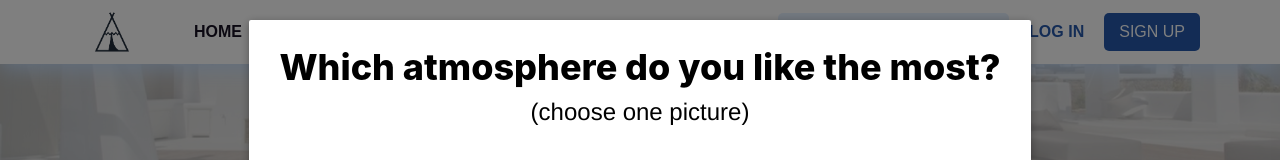
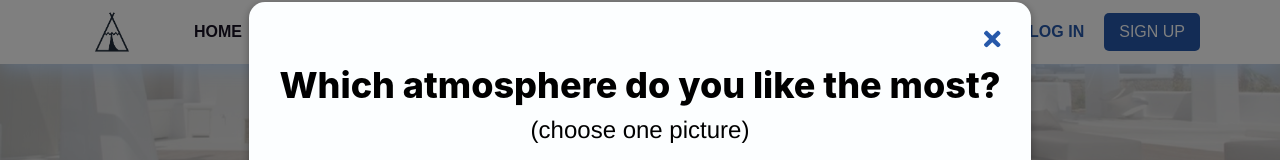
Before and after one commit to jspmarc/TechnoScape-AdAstraAbyssoque, a Vue app: page / in a window 1280 px wide. Both pictures are taken after a click on the button "Take this test to find out!". Shown: the top 160 px of the page. Built offline with nearby package versions, Linux system fonts and the light colour scheme.

Commit message:
fix(recommendationTest): percantik popup

```diff
--- a/src/components/Home/RecommendationTest.vue
+++ b/src/components/Home/RecommendationTest.vue
@@ -6,6 +6,10 @@
     <div class="modal-mask">
       <div class="modal-wrapper">
         <div class="modal-container">
+
+          <button class="modal-default-button" @click="$emit('close')">
+            <font-awesome-icon icon="times" />
+          </button>
 
           <!-- body -->
           <Content />
@@ -45,28 +49,23 @@ export default {
 }
 
 .modal-container {
+  display: flex;
+  flex-direction: column;
+
   width: fit-content;
   border-radius: 1rem;
   margin: 0px auto;
   padding: 20px 30px;
-  background-color: #fff;
-  border-radius: 2px;
+  background-color: #FCFEFF;
   box-shadow: 0 2px 8px rgba(0, 0, 0, 0.33);
   transition: all 0.3s ease;
   font-family: Helvetica, Arial, sans-serif;
 }
 
-.modal-header h3 {
-  margin-top: 0;
-  color: #42b983;
-}
-
-.modal-body {
-  margin: 20px 0;
-}
-
 .modal-default-button {
-  float: right;
+  color: hsl(217, 63%, 41%);
+  font-size: 1.5rem;
+  align-self: flex-end;
 }
 
 /*
--- a/src/data/recommendationTest.json
+++ b/src/data/recommendationTest.json
@@ -21,7 +21,7 @@
     ]
   },
   {
-    "question": "Which place to like to stay at the most?",
+    "question": "Which place do like to stay at the most?",
     "choices": [
       {
         "link": "https://cdn.idntimes.com/content-images/community/2018/10/42ae6d70605ed5324e6dba0e3ebee8fe-e8d2408250e33a25018b0a75fab01731.jpg",
--- a/src/main.js
+++ b/src/main.js
@@ -4,7 +4,15 @@ import store from "./store";
 import router from "./router";
 import { createApp } from "vue";
 import { FontAwesomeIcon } from "@fortawesome/vue-fontawesome";
-import { faSearch, faStar, faMapMarkerAlt, faCalendar, faMoon, faPersonBooth } from "@fortawesome/free-solid-svg-icons";
+import {
+  faSearch,
+  faStar,
+  faMapMarkerAlt,
+  faCalendar,
+  faMoon,
+  faPersonBooth,
+  faTimes
+} from "@fortawesome/free-solid-svg-icons";
 import './index.css';
 
 library.add(faSearch);
@@ -13,6 +21,7 @@ library.add(faMapMarkerAlt);
 library.add(faCalendar);
 library.add(faMoon);
 library.add(faPersonBooth);
+library.add(faTimes);
 
 const app = createApp(App);
 app.use(store);
```
